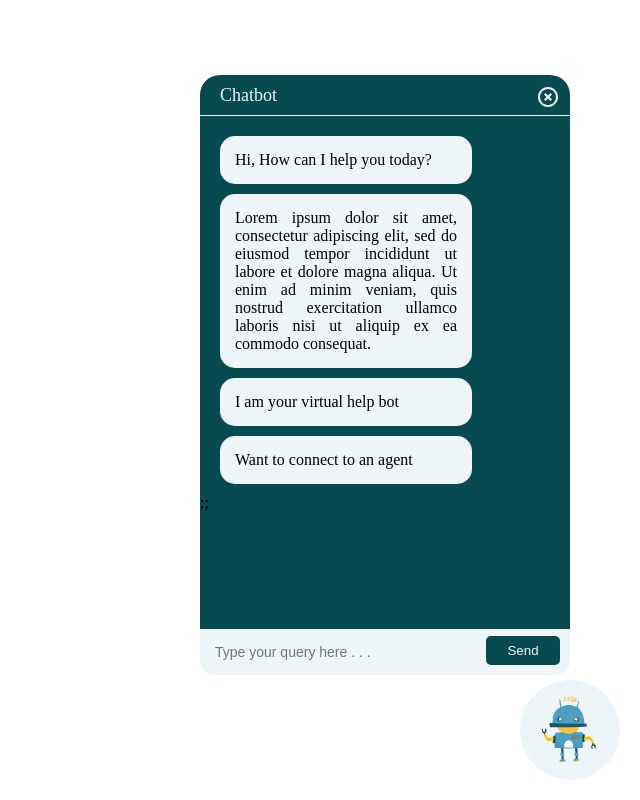
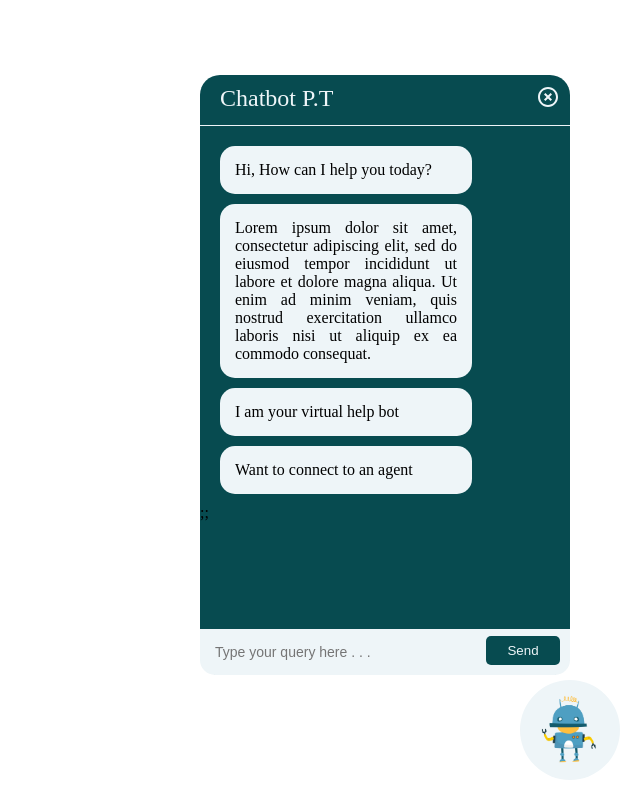
Before and after one commit to priyanshitaneja/React-Chatbot, a React (Create React App) app: page / in a window 1280 px wide. Both pictures are taken after a click on the picture 1210 px from the left and 730 px from the top of the page. Shown: the whole page, without its empty margins (640-1280 px from the left). Built offline with nearby package versions, Linux system fonts and the light colour scheme.

Commit message:
header size and header title font size- increased

```diff
--- a/src/components/popDiv/index.scss
+++ b/src/components/popDiv/index.scss
@@ -20,17 +20,17 @@
 
 .botHeader {
     padding: 10px;
-    height: 20px;
+    height: 5%;
     border-bottom: 1px solid #eef5f8;
     color: #eef5f8;
     /* background-color: #eef5f8; */
 }
 
-  .botHeader p{
-    margin:0;
+.botHeader p {
+    margin: 0;
     display: inline;
     padding-left: 10px;
-    font-size: 18px;
+    font-size: 24px;
 }
 
 .closeIcon {
--- a/src/components/popDiv/popDiv.jsx
+++ b/src/components/popDiv/popDiv.jsx
@@ -40,7 +40,7 @@ function PopDiv() {
   return (
     <div className="BotWindow" style={{ display: close ? "none" : null }}>
       <div className="botHeader">
-        <p>Chatbot</p>
+        <p>Chatbot P.T</p>
         <HighlightOffIcon
           className="closeIcon"
           onClick={() => closeBot(true)}
```
Lines whose indentation alone changed are shown as unchanged.
